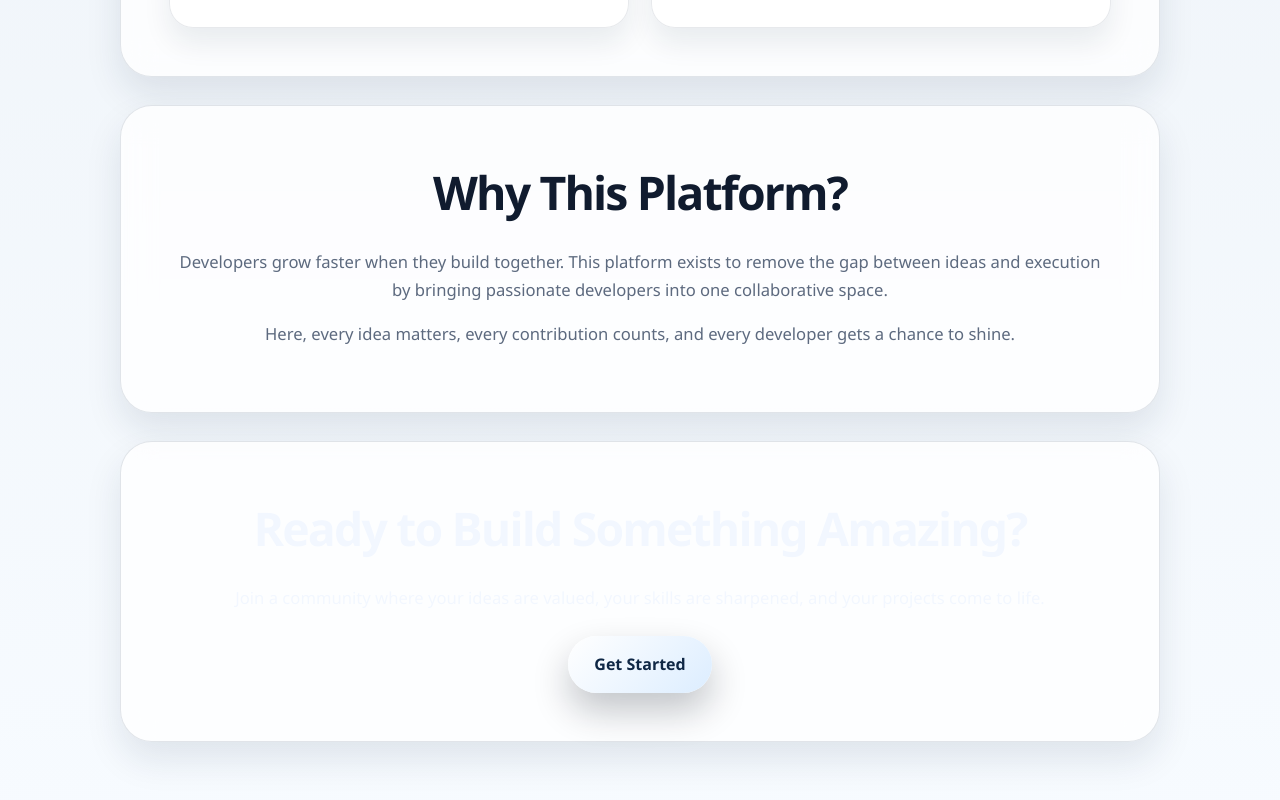
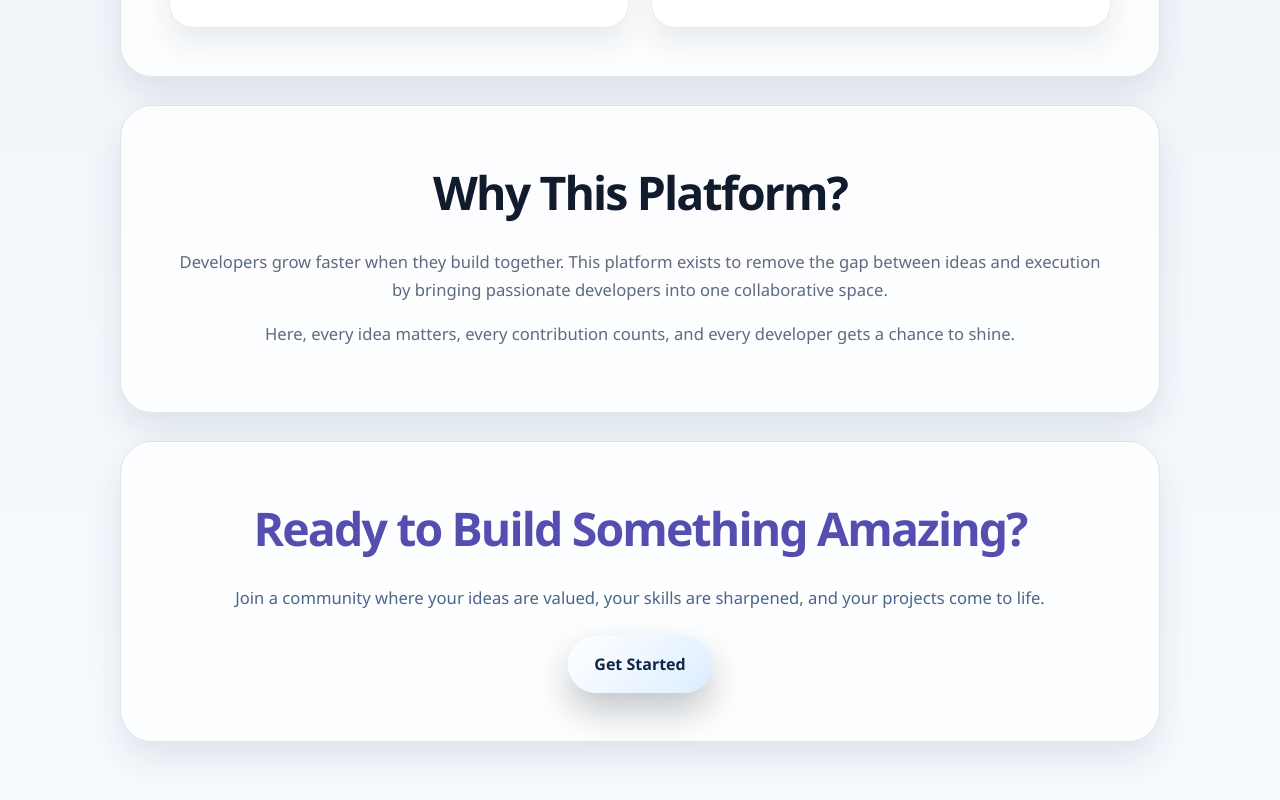
Before and after one commit to kritagya025/React_Project, a React (Vite) app in the folder my-react-app/: page / in a window 1280 px wide. Shown: the part 1603-2403 px from the top of the page. Built offline with nearby package versions, Linux system fonts and the light colour scheme.

Commit message:
give css to cta section

```diff
--- a/my-react-app/src/Styles/Home.css
+++ b/my-react-app/src/Styles/Home.css
@@ -186,9 +186,13 @@ button.secondary:hover {
     linear-gradient(135deg, #0f2137 0%, #173b62 100%);
 }
 
-.cta h2,
-.cta p {
-  color: inherit;
+.cta h2 {
+  color: #534eaf;
+  font-weight: 700;
+}
+
+.cta p{
+   color: #4b6588;
 }
 
 .cta button {
```
